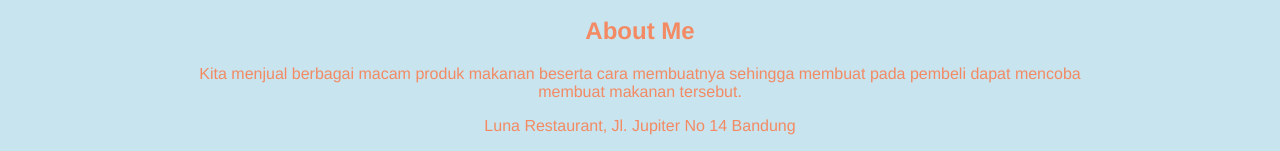
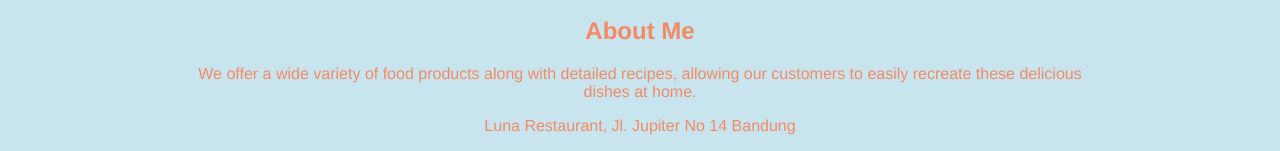
Before and after one commit to Ludwinaaa/ludkolab, a plain HTML site: page index.html in a window 1280 px wide. Shown: the part 1277-1428 px from the top of the page. Drawn offline with Linux system fonts and the light colour scheme.

Commit message:
Update index.html

```diff
--- a/index.html
+++ b/index.html
@@ -31,7 +31,7 @@
           <div>
             <h2>About Me</h2>
             <p>
-            Kita menjual berbagai macam produk makanan beserta cara membuatnya sehingga membuat pada pembeli dapat mencoba membuat makanan tersebut.
+            We offer a wide variety of food products along with detailed recipes, allowing our customers to easily recreate these delicious dishes at home.
             <p>
             <p>Luna Restaurant, Jl. Jupiter No 14 Bandung </p>
             <p>08881234565</p>
```
